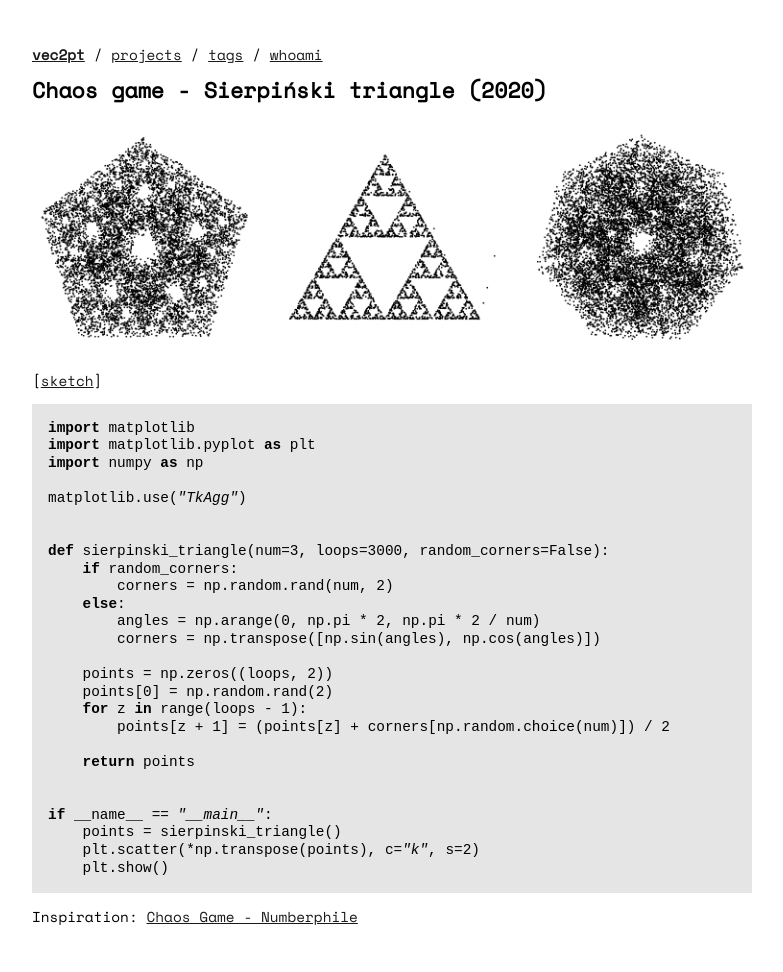
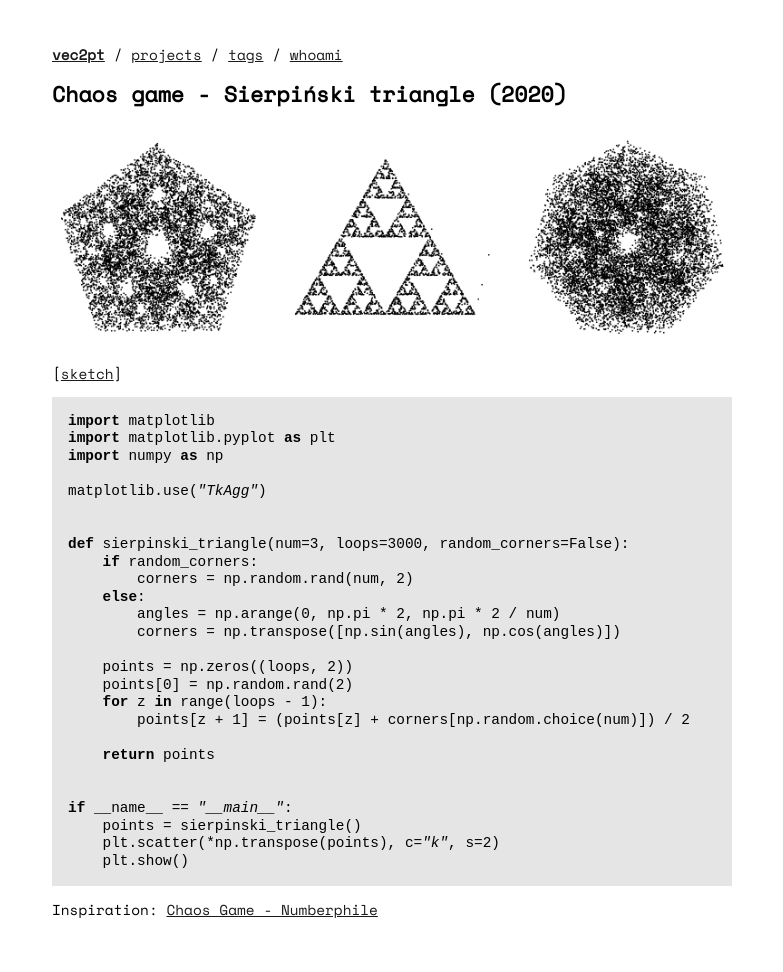
Before and after one commit to vec2pt/vec2pt.github.io, a Jekyll site: the page built from _posts/2020-09-06-chaos-game-sierpinski-triangle.md, in a window 1280 px wide. Shown: the whole page, without its empty margins (248-1031 px from the left). Built offline with Jekyll 4.4.1, drawn with Linux system fonts in a browser that asks for light colours; nearby versions of some CDN libraries.

Commit message:
Update styles

```diff
--- a/_sass/base.scss
+++ b/_sass/base.scss
@@ -24,10 +24,18 @@ body {
   font-size: 0.9rem;
   line-height: 1.1rem;
   margin: 0 auto;
-  max-width: 720px;
+  max-width: 680px;
   padding: 2rem 2rem;
 }
 
+h1,
+h2,
+h3,
+h4,
+h5,
+h6 {
+  line-height: 1.5rem;
+}
 
 p {
   text-align: justify;
@@ -42,7 +50,8 @@ a:hover {
   color: $grey4Color;
 }
 
-img {
+img,
+canvas {
   margin: auto;
   display: block;
   max-width: 100%;
@@ -68,11 +77,27 @@ code {
 
 div.highlighter-rouge code {
   display: block;
+  overflow-x: auto;
   padding: 1rem;
 }
 
 
-canvas {
-  display: block;
-  margin: auto;
+.projects-flex-container {
+  display: flex;
+  flex-direction: column;
+  flex-wrap: nowrap;
+  justify-content: flex-start;
 }
+
+.projects-flex-items {
+  display: inline-flex;
+  flex-direction: row;
+  flex-wrap: wrap;
+  justify-content: space-between;
+}
+
+.projects-flex-subitems {
+  flex-wrap: nowrap;
+  margin: 0.075rem;
+  text-align: left;
+}
--- a/assets/js/times-table.js
+++ b/assets/js/times-table.js
@@ -8,10 +8,10 @@
 let x, y, radius, segments, factor;
 
 function setup() {
-  createCanvas(400, 400);
+  createCanvas(300, 300);
   x = width / 2;
   y = height / 2;
-  radius = 175;
+  radius = 140;
   segments = 200;
   factor = -26;
   frameRate(13);
```
